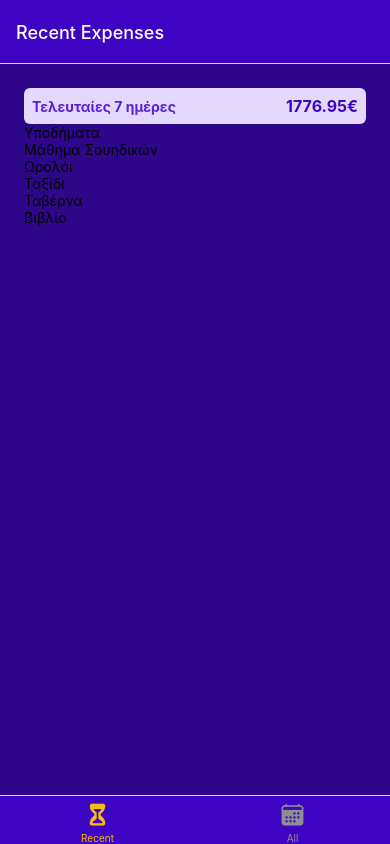
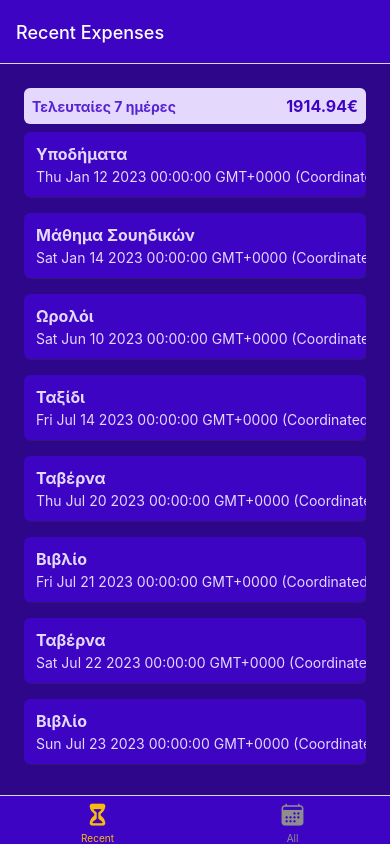
Before and after one commit to 1KRS/exoda-rn, a React Native app: screen /RecentExpenses in a window 390 px wide. Built offline with nearby package versions, Linux system fonts and the light colour scheme.

Commit message:
Working on Expense List Items

```diff
--- /dev/null
+++ b/components/ExpenseItem.js
@@ -0,0 +1,57 @@
+import { Pressable, StyleSheet, Text, View } from 'react-native';
+import { GlobalStyles } from '../constants/styles';
+
+const Colors = GlobalStyles.colors;
+
+const ExpenseItem = ({ description, date, amount }) => {
+  return (
+    <Pressable>
+      <View style={styles.expenseItem}>
+        <View>
+          <Text style={[styles.textBase, styles.description]}>{description}</Text>
+          <Text style={styles.textBase}>{date.toString()}</Text>
+        </View>
+        <View style={styles.amountContainer}>
+          <Text style={styles.amount}>{amount}</Text>
+        </View>
+      </View>
+    </Pressable>
+  );
+};
+export default ExpenseItem;
+
+const styles = StyleSheet.create({
+  expenseItem: {
+    padding: 12,
+    marginVertical: 8,
+    backgroundColor: Colors.primary500,
+    flexDirection: 'row',
+    justifyContent: 'space-between',
+    borderRadius: 6,
+    elevation: 3,
+    shadowColor: Colors.gray500,
+    shadowOffset: { width: 1, height: 1 },
+    shadowOpacity: 0.4,
+  },
+  textBase: {
+    color: Colors.primary50,
+  },
+  description: {
+    fontSize: 16,
+    marginBottom: 4,
+    fontWeight: 'bold',
+  },
+  amountContainer: {
+    paddingHorizontal: 12,
+    paddingVertical: 4,
+    backgroundColor: 'white',
+    justifyContent: 'center',
+    alignItems: 'center',
+    borderRadius: 4,
+
+  },
+  amount: {
+    color: Colors.primary500,
+    fontWeight: 'bold',
+  }
+});
--- a/components/ExpensesList.js
+++ b/components/ExpensesList.js
@@ -1,7 +1,12 @@
-import { FlatList, Text } from 'react-native';
+import { FlatList } from 'react-native';
+import ExpenseItem from './ExpenseItem';
 
 const renderExpenseItem = (itemData) => {
-  return <Text>{itemData.item.description}</Text>;
+  return (
+    <>
+      <ExpenseItem {...itemData.item}/>
+    </>
+  );
 };
 
 const ExpensesList = ({ expenses }) => {
--- a/components/ExpensesOutput.js
+++ b/components/ExpensesOutput.js
@@ -43,6 +43,18 @@ const DUMMY_EXPENSES = [
     amount: 17.99,
     date: new Date('2023-07-21'),
   },
+  {
+    id: 'e7',
+    description: 'Ταβέρνα',
+    amount: 120,
+    date: new Date('2023-07-22'),
+  },
+  {
+    id: 'e8',
+    description: 'Βιβλίο',
+    amount: 17.99,
+    date: new Date('2023-07-23'),
+  },
 ];
 
 const ExpensesOutput = ({ expenses, expensesPeriod }) => {
@@ -61,7 +73,8 @@ export default ExpensesOutput;
 const styles = StyleSheet.create({
   container: {
     flex: 1,
-    padding: 24,
+    paddingTop: 24,
+    paddingHorizontal: 24,
     backgroundColor: Colors.primary700
   }
 })
--- a/components/index.js
+++ b/components/index.js
@@ -1,5 +1,6 @@
+import ExpenseItem from './ExpenseItem';
 import ExpensesList from './ExpensesList';
 import ExpensesOutput from './ExpensesOutput';
 import ExpensesSummary from './ExpensesSummary';
 
-export { ExpensesList, ExpensesOutput, ExpensesSummary };
+export { ExpenseItem, ExpensesList, ExpensesOutput, ExpensesSummary };
```
